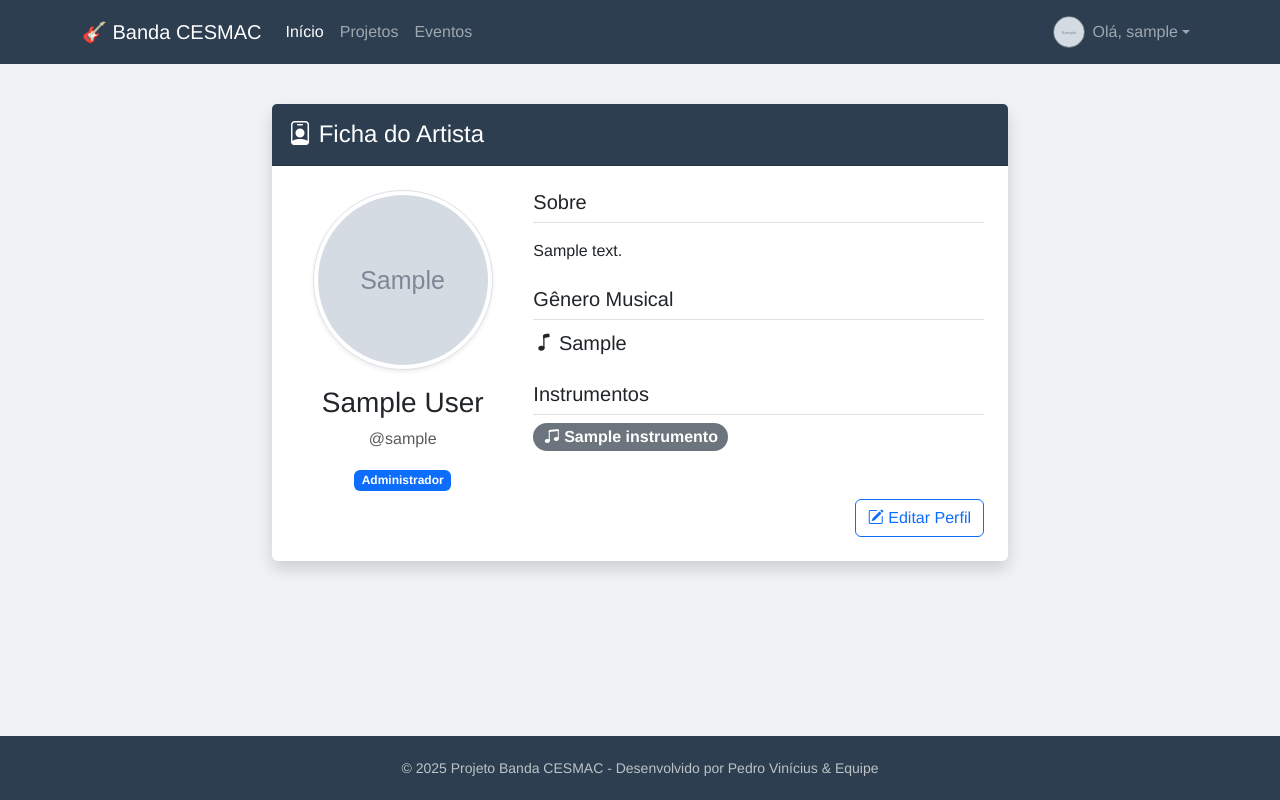
After one commit to valmiran/Project-Music-Band-Publisher, a Django app: page /perfil/ in a window 1280 px wide. The commit adds this page. Run offline with Django 5.2, Linux system fonts and the light colour scheme; a user stored in the database is signed in; tables that the repository leaves empty hold one stand-in row (values such as "Sample post"); grey boxes marked "Sample" are stand-in pictures.

Commit message:
[Perfil] Formulário de Edição de Perfil

```diff
--- a/core/apps.py
+++ b/core/apps.py
@@ -1,6 +1,8 @@
 from django.apps import AppConfig
-
 
 class CoreConfig(AppConfig):
     default_auto_field = 'django.db.models.BigAutoField'
     name = 'core'
+
+    def ready(self):
+        import core.signals
--- a/core/models.py
+++ b/core/models.py
@@ -7,7 +7,7 @@ from django.contrib.contenttypes.models import ContentType
 class Usuario(AbstractUser):
     TIPO_USUÁRIO = [
         ('ADMIN', 'Administrador'),
-        ('MEBRO', 'Membro da Banda'),
+        ('MEMBRO', 'Membro da Banda'),
         ('VISITANTE', 'Visitante'),
     ]
     tipo = models.CharField(max_length=10, choices=TIPO_USUÁRIO, default='VISITANTE')
--- a/core/templates/base.html
+++ b/core/templates/base.html
@@ -35,11 +35,21 @@
                 <ul class="navbar-nav">
                     {% if user.is_authenticated %}
                     <li class="nav-item dropdown">
-                        <a class="nav-link dropdown-toggle" href="#" role="button" data-bs-toggle="dropdown">
-                            <i class="bi bi-person-circle"></i> Olá, {{ user.username }}
+                        <a class="nav-link dropdown-toggle d-flex align-items-center" href="#" role="button"
+                            data-bs-toggle="dropdown">
+                            {% if user.tipo != 'VISITANTE' and user.artista.foto_perfil %}
+                            <img src="{{ user.artista.foto_perfil.url }}" alt="Foto"
+                                class="rounded-circle me-2 border border-secondary"
+                                style="width: 32px; height: 32px; object-fit: cover;">
+                            {% else %}
+                            <i class="bi bi-person-circle me-2" style="font-size: 1.2rem;"></i>
+                            {% endif %}
+
+                            Olá, {{ user.username }}
                         </a>
                         <ul class="dropdown-menu dropdown-menu-end">
-                            <li><a class="dropdown-item" href="#">Meu Perfil</a></li>
+                            <li><a class="dropdown-item" href="{% url 'meu_perfil' %}">Meu Perfil</a></li>
+                            <li><a class="dropdown-item" href="{% url 'editar_perfil' %}">Editar Dados</a></li>
                             <li>
                                 <hr class="dropdown-divider">
                             </li>
--- /dev/null
+++ b/core/templates/perfil.html
@@ -0,0 +1,62 @@
+{% extends 'base.html' %}
+
+{% block title %}Meu Perfil - Banda CESMAC{% endblock %}
+
+{% block content %}
+<div class="row justify-content-center">
+    <div class="col-md-8">
+        <div class="card shadow border-0">
+            <div class="card-header navbar-custom text-white py-3">
+                <h4 class="m-0"><i class="bi bi-person-badge"></i> Ficha do Artista</h4>
+            </div>
+
+            <div class="card-body p-4">
+                <div class="row">
+                    <div class="col-md-4 text-center mb-3">
+                        {% if artista.foto_perfil %}
+                        <img src="{{ artista.foto_perfil.url }}" class="img-thumbnail rounded-circle shadow-sm"
+                            style="width: 180px; height: 180px; object-fit: cover;">
+                        {% else %}
+                        <div class="bg-secondary text-white rounded-circle d-flex align-items-center justify-content-center mx-auto shadow-sm"
+                            style="width: 180px; height: 180px; font-size: 4rem;">
+                            {{ artista.usuario.username|first|upper }}
+                        </div>
+                        {% endif %}
+
+                        <h3 class="mt-3">{{ artista.usuario.first_name }} {{ artista.usuario.last_name }}</h3>
+                        <p class="text-muted">@{{ artista.usuario.username }}</p>
+                        <span class="badge bg-primary">{{ artista.usuario.get_tipo_display }}</span>
+                    </div>
+
+                    <div class="col-md-8">
+                        <h5 class="border-bottom pb-2">Sobre</h5>
+                        <p class="text-muted">
+                            {{ artista.biografia|default:"Nenhuma biografia informada ainda."|linebreaks }}
+                        </p>
+
+                        <h5 class="border-bottom pb-2 mt-4">Gênero Musical</h5>
+                        <p class="fs-5"><i class="bi bi-music-note"></i> {{ artista.genero_musical|default:"Não informado" }}</p>
+
+                        <h5 class="border-bottom pb-2 mt-4">Instrumentos</h5>
+                        <div class="d-flex flex-wrap gap-2">
+                            {% for instrumento in artista.instrumentos.all %}
+                            <span class="badge bg-secondary fs-6 rounded-pill">
+                                <i class="bi bi-music-note-beamed"></i> {{ instrumento.nome }}
+                            </span>
+                            {% empty %}
+                            <span class="text-muted fst-italic">Nenhum instrumento selecionado.</span>
+                            {% endfor %}
+                        </div>
+
+                        <div class="mt-5 text-end">
+                            <a href="{% url 'editar_perfil' %}" class="btn btn-outline-primary"> <i
+                                    class="bi bi-pencil-square"></i> Editar Perfil
+                            </a>
+                        </div>
+                    </div>
+                </div>
+            </div>
+        </div>
+    </div>
+</div>
+{% endblock %}
--- a/core/urls.py
+++ b/core/urls.py
@@ -4,4 +4,6 @@ from . import views
 urlpatterns = [
     path('', views.home, name='home'),
     path('cadastro/', views.cadastro, name='cadastro'),
+    path('perfil/', views.meu_perfil, name='meu_perfil'),
+    path('perfil/editar/', views.editar_perfil, name='editar_perfil'),
 ]
--- a/core/views.py
+++ b/core/views.py
@@ -1,9 +1,11 @@
-from django.shortcuts import render, redirect
+from django.shortcuts import render, redirect, get_object_or_404
 from django.contrib.auth import login
-from .forms import UsuarioCreationForm
+from django.contrib.auth.decorators import login_required
+from .forms import UsuarioCreationForm,ArtistaForm
+from .models import Artista
 
 def home(request):
-    return render(request, 'index.html')
+    return render(request, 'home.html')
 
 def cadastro(request):
     if request.method == 'POST':
@@ -15,6 +17,28 @@ def cadastro(request):
     else:
         form = UsuarioCreationForm()
     return render(request, 'registration/cadastro.html', {'form': form})
+
+@login_required # Só quem está logado acessa
+def editar_perfil(request):
+    # Tenta pegar o perfil do artista. Se não existir (ex: é só Visitante), dá erro 404.
+    artista = get_object_or_404(Artista, usuario=request.user)
+
+    if request.method == 'POST':
+        # request.FILES é obrigatório para salvar a foto!
+        form = ArtistaForm(request.POST, request.FILES, instance=artista)
+        if form.is_valid():
+            form.save()
+            return redirect('home') # Ou redirecionar para uma página de "Meu Perfil"
+    else:
+        form = ArtistaForm(instance=artista)
+
+    return render(request, 'editar_perfil.html', {'form': form})
+
+@login_required
+def meu_perfil(request):
+    # Busca o artista logado. Se não tiver perfil (ex: Visitante), dá erro 404
+    artista = get_object_or_404(Artista, usuario=request.user)
+    return render(request, 'perfil.html', {'artista': artista})
 
 
 """Resumo Técnico das Views"""
@@ -49,4 +73,26 @@ def cadastro(request):
     Template utilizado: registration/cadastro.html
 
     Dependências: UsuarioCreationForm (formulário customizado de criação de usuário)
+
+    ==================================================================================
+
+    editar_perfil(request)
+    Propósito: Permitir que usuários autenticados editem seu perfil de artista.
+
+    Funcionamento:
+
+    Autenticação obrigatória: Usa decorador @login_required (redireciona para login se não autenticado)
+    Busca o perfil do artista associado ao usuário logado com get_object_or_404()
+    Retorna erro 404 se o usuário não tiver um perfil de artista
+    GET: Exibe formulário (ArtistaForm) preenchido com dados atuais do artista
+    POST: Processa dados do formulário incluindo arquivo de imagem
+    Valida os dados com form.is_valid()
+    Se válido: salva as alterações no banco de dados com form.save()
+    Redireciona para a página inicial
+    Se inválido: reexibe o formulário com mensagens de erro
+    Tipo: View de edição com autenticação obrigatória e processamento de upload de arquivos
+
+    Template utilizado: editar_perfil.html
+
+    Dependências: ArtistaForm (formulário de edição do perfil de artista), modelo Artista
 '''
--- a/music_band/settings.py
+++ b/music_band/settings.py
@@ -37,7 +37,7 @@ INSTALLED_APPS = [
     'django.contrib.sessions',
     'django.contrib.messages',
     'django.contrib.staticfiles',
-    'core',
+    'core.apps.CoreConfig',
     'base'
 ]
 
@@ -127,6 +127,9 @@ import os
 STATIC_URL = 'static/'
 STATICFILES_DIRS = [os.path.join(BASE_DIR, 'static')]
 
+MEDIA_URL = 'media/'
+MEDIA_ROOT = BASE_DIR / 'media'
+
 # Default primary key field type
 # https://docs.djangoproject.com/en/5.2/ref/settings/#default-auto-field
 
--- a/music_band/urls.py
+++ b/music_band/urls.py
@@ -1,5 +1,7 @@
 from django.contrib import admin
 from django.urls import path, include
+from django.conf import settings
+from django.conf.urls.static import static
 
 urlpatterns = [
     path('admin/', admin.site.urls),
@@ -7,6 +9,9 @@ urlpatterns = [
     path('', include('core.urls')),
 
 ]
+
+if settings.DEBUG:
+    urlpatterns += static(settings.MEDIA_URL, document_root=settings.MEDIA_ROOT)
 
 '''
 1º      Quando adicionamos django.contrib.auth.urls, estamos incluindo um conjunto de URLs(Rotas) pré-definidas pelo Django para lidar com autenticação de usuários.
```
Also changed, not shown: core/forms.py (+9 -1 lines), core/signals.py (added, +16 -0 lines), core/templates/editar_perfil.html (added, +45 -0 lines), core/templates/home.html (added, +33 -0 lines), core/migrations/0002_alter_usuario_tipo.py (added), media/fotos_perfil/teste1.jpg (added).
